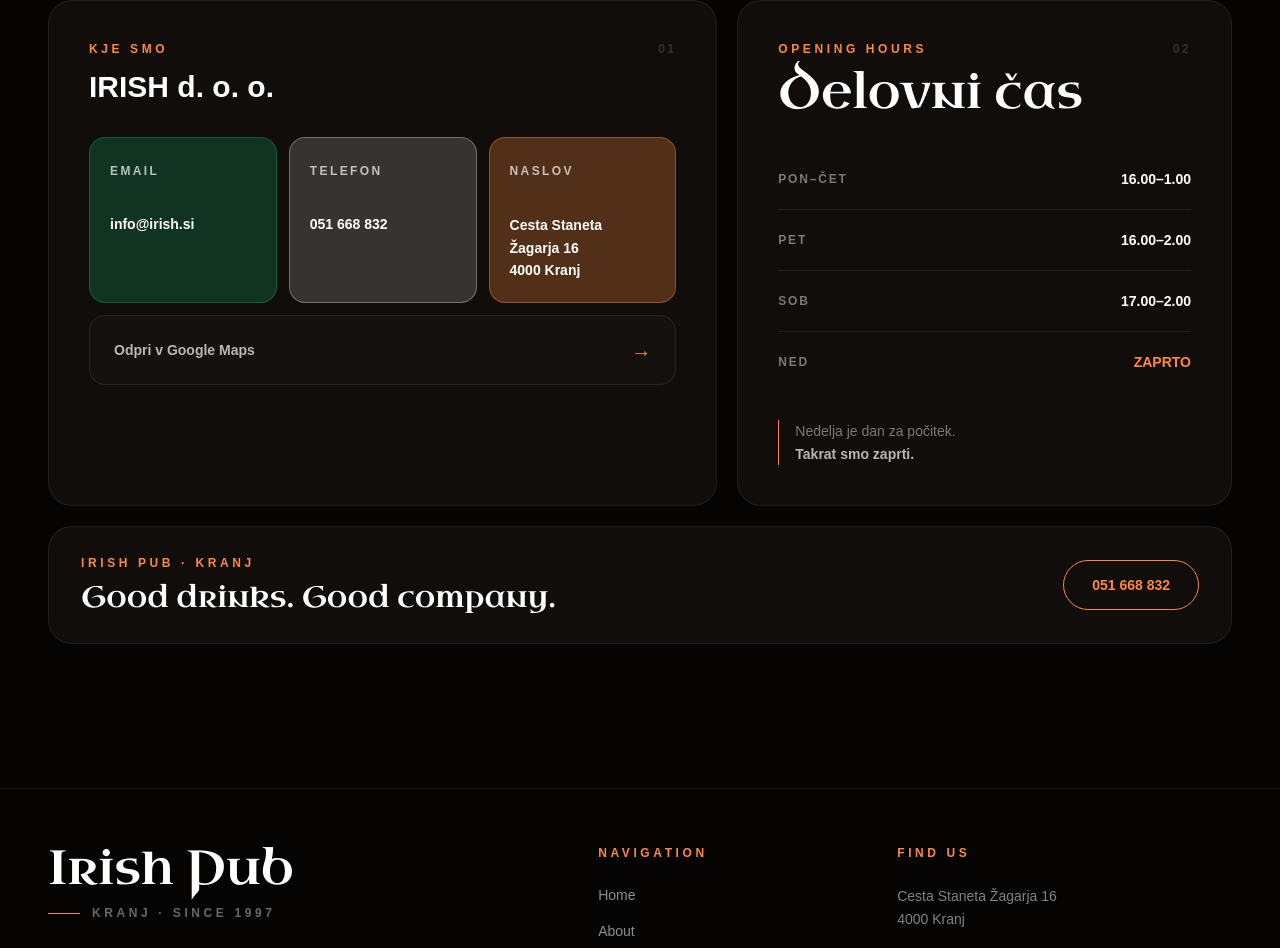
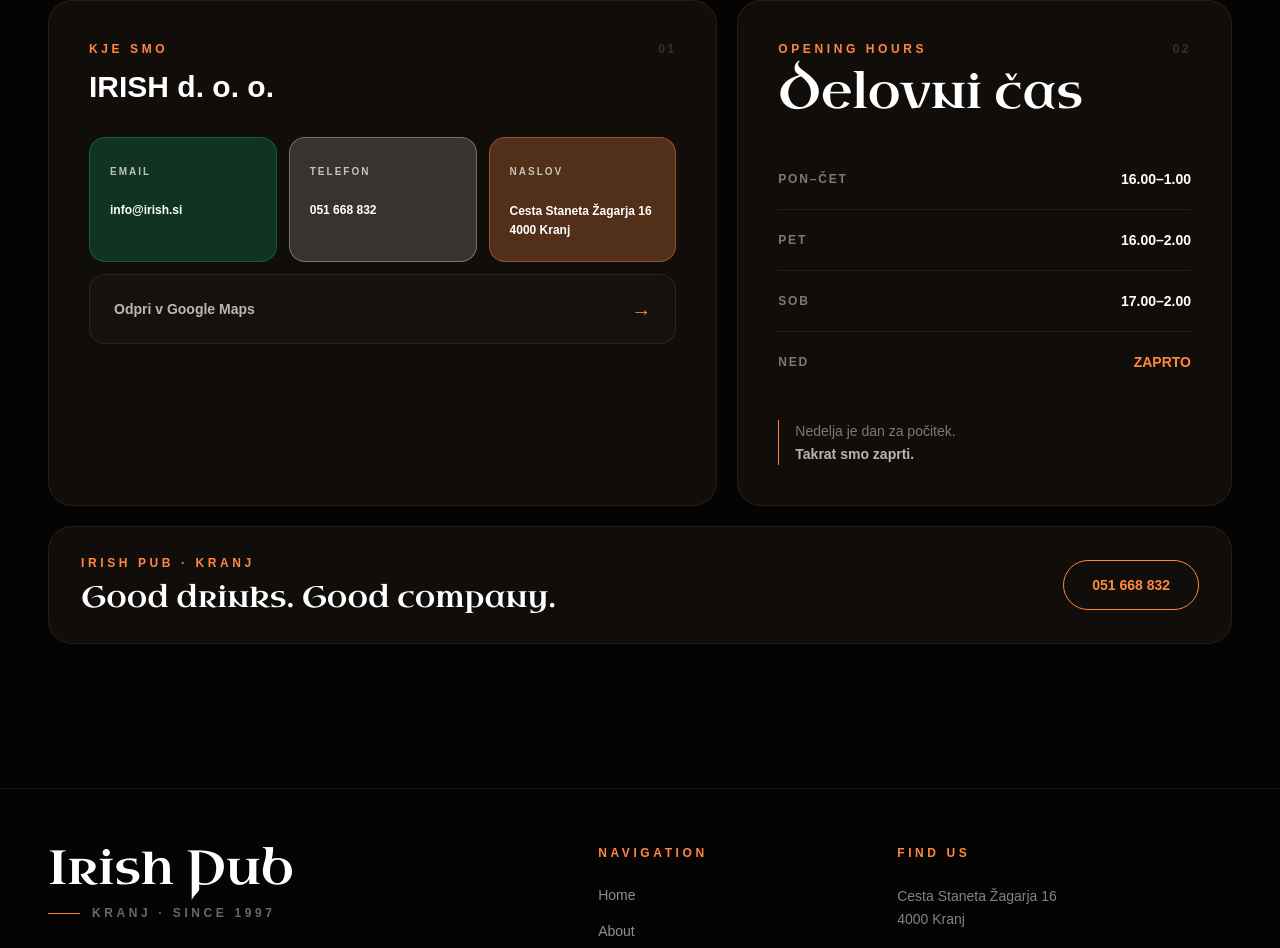
Before and after one commit to sunnycc17/irish-pub, a Next.js app: page / in a window 1280 px wide. Shown: the part 6163-7111 px from the top of the page. Built offline with nearby package versions, Linux system fonts and the light colour scheme.

Commit message:
improved contact cards

```diff
--- a/components/Contact.tsx
+++ b/components/Contact.tsx
@@ -65,16 +65,17 @@ export default function Contact() {
 
       {/* Contact cards */}
 <div className="mt-8 grid gap-3 sm:grid-cols-3">
+
   {/* Green */}
   <a
     href="mailto:info@irish.si"
     className="group rounded-2xl border border-irish-green/40 bg-irish-green/[0.28] p-5 transition-all duration-300 hover:-translate-y-1 hover:bg-irish-green/[0.34]"
   >
-                <span className="text-xs font-bold tracking-[0.2em] text-white/70">
+    <span className="text-[10px] font-bold tracking-[0.2em] text-white/70">
       EMAIL
     </span>
 
-                <p className="mt-8 break-all text-sm font-bold text-white">
+    <p className="mt-5 break-all text-xs font-bold text-white">
       info@irish.si
     </p>
   </a>
@@ -84,11 +85,13 @@ export default function Contact() {
     href="tel:+38651668832"
     className="group rounded-2xl border border-white/30 bg-white/[0.16] p-5 transition-all duration-300 hover:-translate-y-1 hover:bg-white/[0.21]"
   >
-                <span className="text-xs font-bold tracking-[0.2em] text-white/70">
+    <span className="text-[10px] font-bold tracking-[0.2em] text-white/70">
       TELEFON
     </span>
 
-                <p className="mt-8 text-sm font-bold text-white">051 668 832</p>
+    <p className="mt-5 text-xs font-bold text-white">
+      051 668 832
+    </p>
   </a>
 
   {/* Orange */}
@@ -98,11 +101,11 @@ export default function Contact() {
     rel="noopener noreferrer"
     className="group rounded-2xl border border-irish-orange/40 bg-irish-orange/[0.28] p-5 transition-all duration-300 hover:-translate-y-1 hover:bg-irish-orange/[0.34]"
   >
-                <span className="text-xs font-bold tracking-[0.2em] text-white/70">
+    <span className="text-[10px] font-bold tracking-[0.2em] text-white/70">
       NASLOV
     </span>
 
-                <p className="mt-8 text-sm font-bold leading-relaxed text-white">
+    <p className="mt-5 text-xs font-bold leading-relaxed text-white">
       Cesta Staneta Žagarja 16
       <br />
       4000 Kranj
```
Lines whose indentation alone changed are shown as unchanged.
